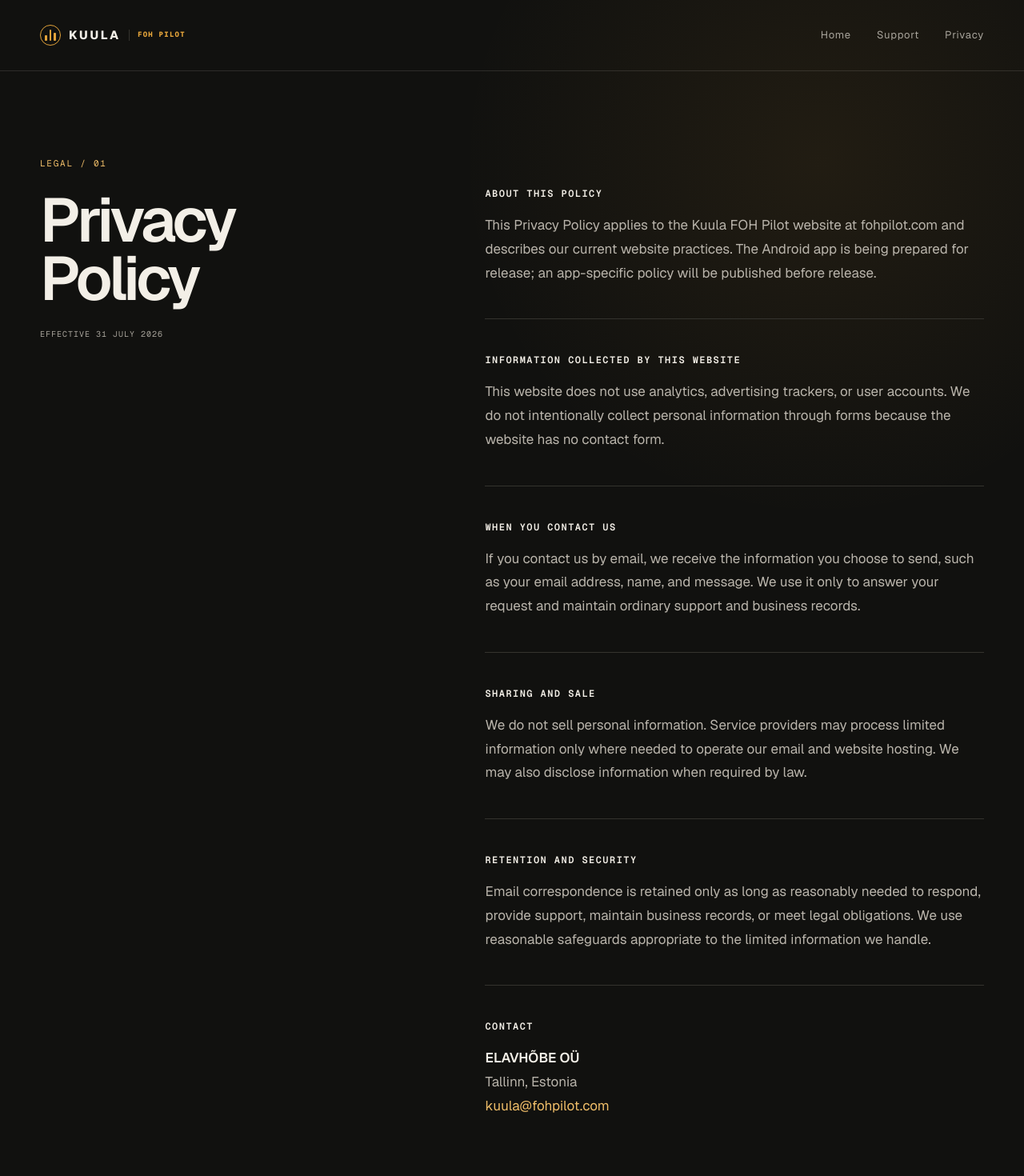
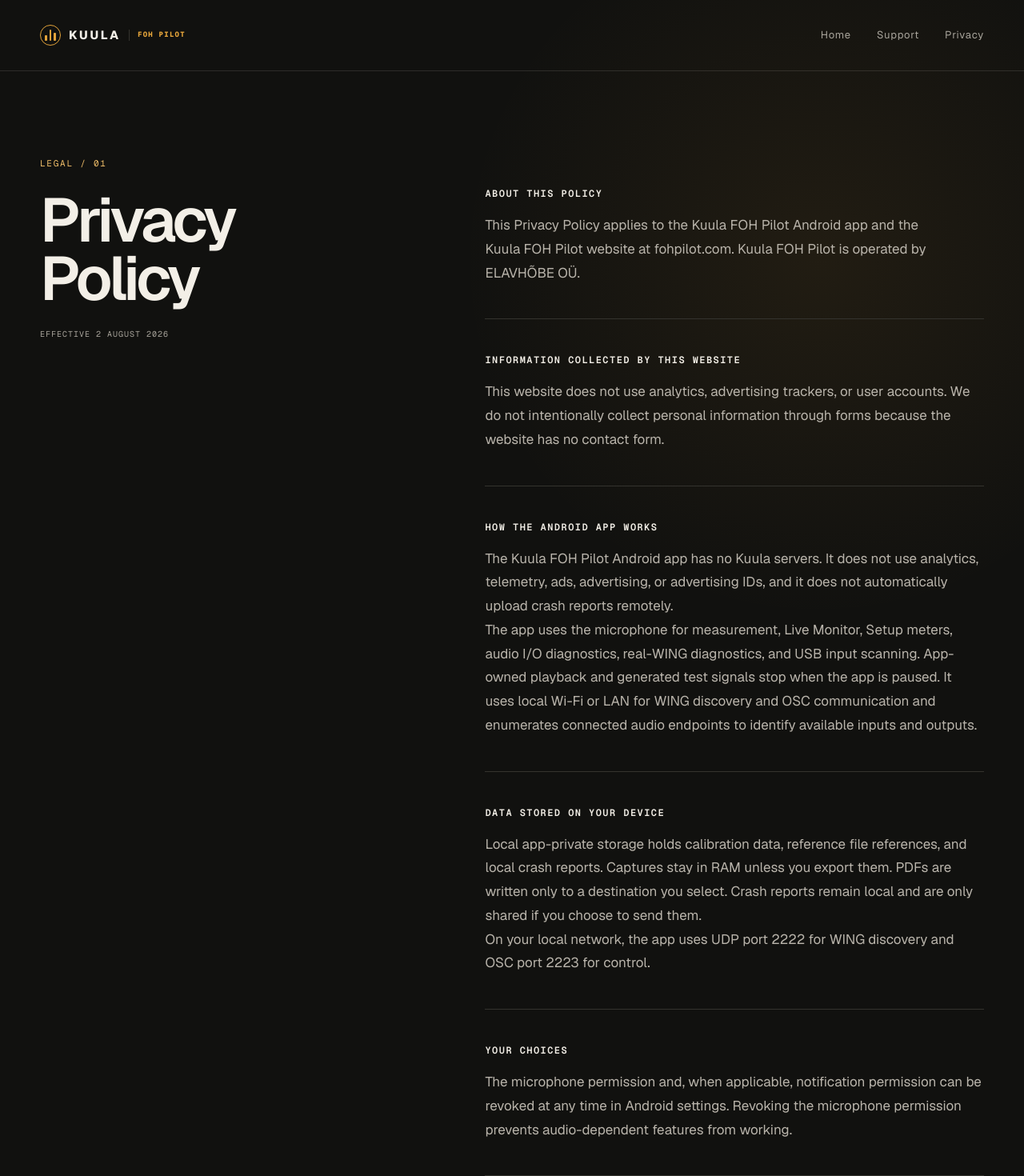
Before and after one commit to harhansergei-ui/harhansergei-ui.github.io, a Next.js app in the folder site/: page /privacy in a window 1280 px wide. Shown: the top 1470 px of the page at 80% size. Built offline with nearby package versions, Linux system fonts and the light colour scheme.

Commit message:
docs(site): publish Kuula Android privacy policy

```diff
--- a/site/app/privacy/page.tsx
+++ b/site/app/privacy/page.tsx
@@ -2,7 +2,7 @@ import type { Metadata } from "next";
 
 export const metadata: Metadata = {
   title: "Privacy Policy — Kuula FOH Pilot",
-  description: "Privacy information for the Kuula FOH Pilot website.",
+  description: "Privacy information for Kuula FOH Pilot and fohpilot.com.",
 };
 
 export default function Privacy() {
@@ -12,16 +12,15 @@ export default function Privacy() {
         <div className="page-heading privacy-heading">
           <p className="eyebrow">LEGAL / 01</p>
           <h1>Privacy Policy</h1>
-          <p className="effective-date">Effective 31 July 2026</p>
+          <p className="effective-date">Effective 2 August 2026</p>
         </div>
         <article className="page-content policy">
           <section>
             <h2>About this policy</h2>
             <p>
-              This Privacy Policy applies to the Kuula FOH Pilot website at
-              fohpilot.com and describes our current website practices. The
-              Android app is being prepared for release; an app-specific policy
-              will be published before release.
+              This Privacy Policy applies to the Kuula FOH Pilot Android app
+              and the Kuula FOH Pilot website at fohpilot.com. Kuula FOH Pilot
+              is operated by ELAVHÕBE OÜ.
             </p>
           </section>
 
@@ -32,6 +31,49 @@ export default function Privacy() {
               user accounts. We do not intentionally collect personal
               information through forms because the website has no contact
               form.
+            </p>
+          </section>
+
+          <section>
+            <h2>How the Android app works</h2>
+            <p>
+              The Kuula FOH Pilot Android app has no Kuula servers. It does
+              not use analytics, telemetry, ads, advertising, or advertising
+              IDs, and it does not automatically upload crash reports
+              remotely.
+            </p>
+            <p>
+              The app uses the microphone for measurement, Live Monitor, Setup
+              meters, audio I/O diagnostics, real-WING diagnostics, and USB
+              input scanning. App-owned playback and generated test signals
+              stop when the app is paused. It uses local Wi-Fi or LAN for WING
+              discovery and OSC communication and enumerates connected audio
+              endpoints to identify available inputs and outputs.
+            </p>
+          </section>
+
+          <section>
+            <h2>Data stored on your device</h2>
+            <p>
+              Local app-private storage holds calibration data, reference file
+              references, and local crash reports. Captures stay in RAM unless
+              you export them. PDFs are written only to a destination you
+              select. Crash reports remain local and are only shared if you
+              choose to send them.
+            </p>
+            <p>
+              On your local network, the app uses UDP port 2222 for WING
+              discovery and OSC port 2223 for control.
+            </p>
+          </section>
+
+          <section>
+            <h2>Your choices</h2>
+            <p>
+              The microphone permission and, when applicable, notification
+              permission can be revoked at any time in Android settings.
+              Revoking the microphone permission prevents audio-dependent
+              features from working.
             </p>
           </section>
 
@@ -66,6 +108,15 @@ export default function Privacy() {
           </section>
 
           <section>
+            <h2>Children</h2>
+            <p>
+              Kuula FOH Pilot is not directed to children under 13, and we do
+              not knowingly collect personal information from children under
+              13.
+            </p>
+          </section>
+
+          <section>
             <h2>Contact</h2>
             <address>
               <strong>ELAVHÕBE OÜ</strong>
```
Also changed, not shown: 1 other file (tests, documents, lock files or other folders).
